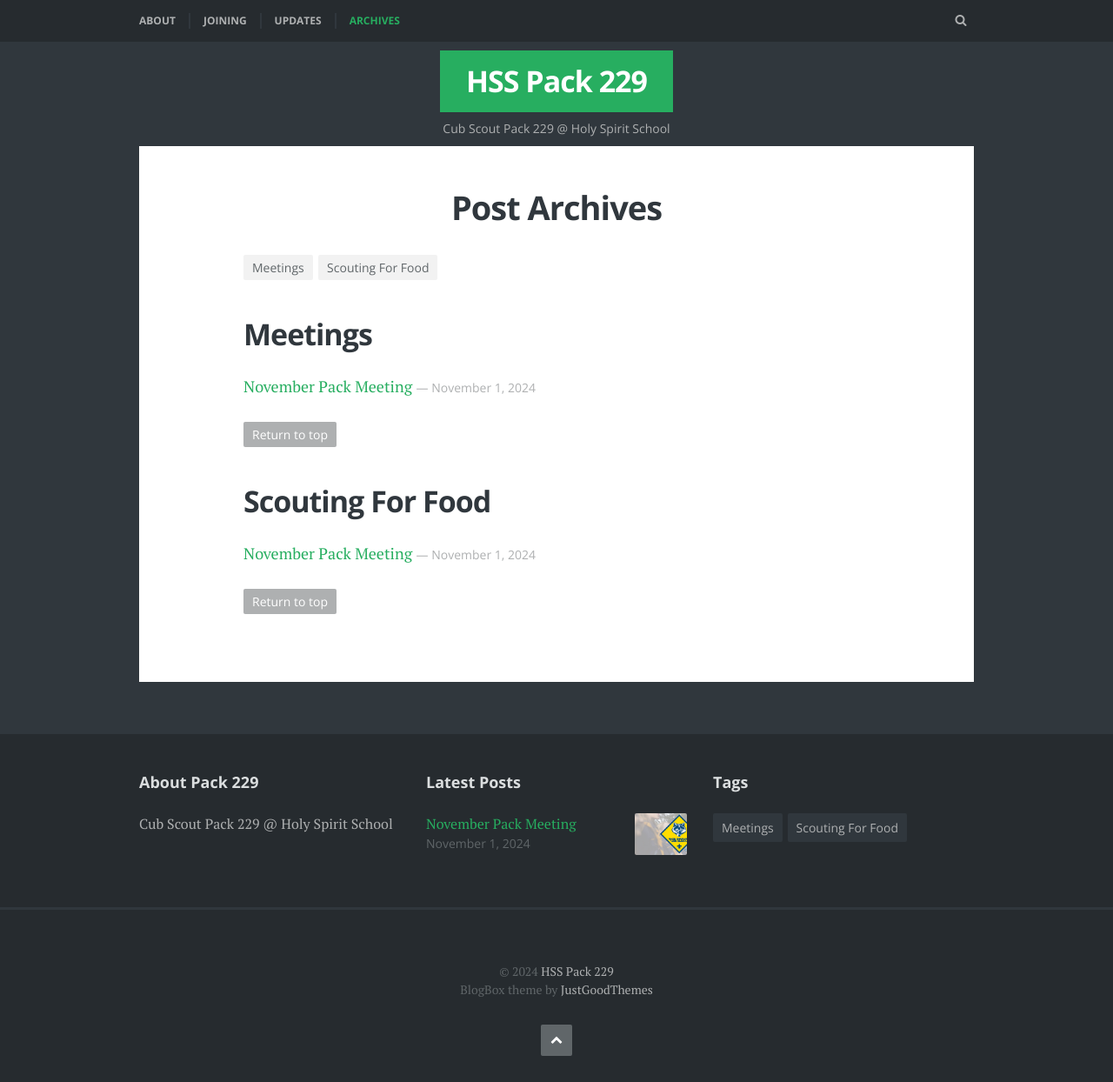
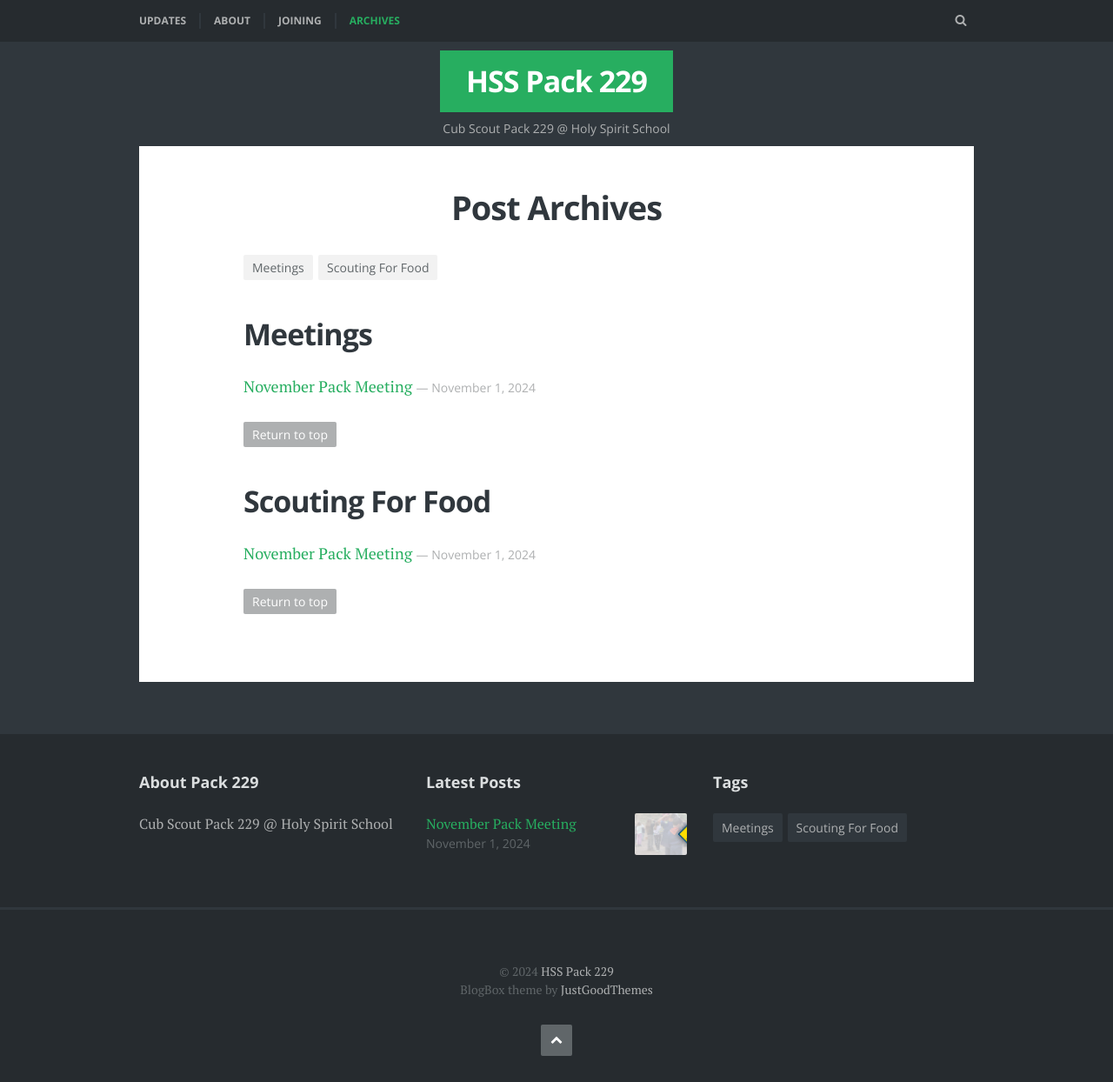
Before and after one commit to pack229/pack229.github.io, a Jekyll site: the page built from tags/index.html, in a window 1280 px wide and 1244 px high. Shown: the whole window at 87% size. Built offline with Jekyll 4.4.1, drawn with Linux system fonts in a browser that asks for light colours; some web fonts are replaced.

```diff
--- a/_config.yml
+++ b/_config.yml
@@ -29,12 +29,12 @@ sass:
 
 # Site navigation - each item must have a title and a url.
 navigation:
+- text: Updates
+  url: /
 - text: About
-  url: /
+  url: /about/
 - text: Joining
   url: /joining/
-- text: Updates
-  url: /updates/
 - text: Archives
   url: /tags/
 
@@ -65,7 +65,7 @@ author_image: authorimage.jpg
 
 # http://jekyllrb.com/docs/pagination/
 paginate: 5
-paginate_path: '/updates/page:num/'
+paginate_path: '/post/page:num/'
 plugins: [jekyll-paginate]
 
 permalink: pretty
```
Also changed, not shown: about.md (renamed from index.md), images/404.jpg, images/aboutPage.jpg, images/posts/default.jpg, index.html (renamed from updates/index.html).
